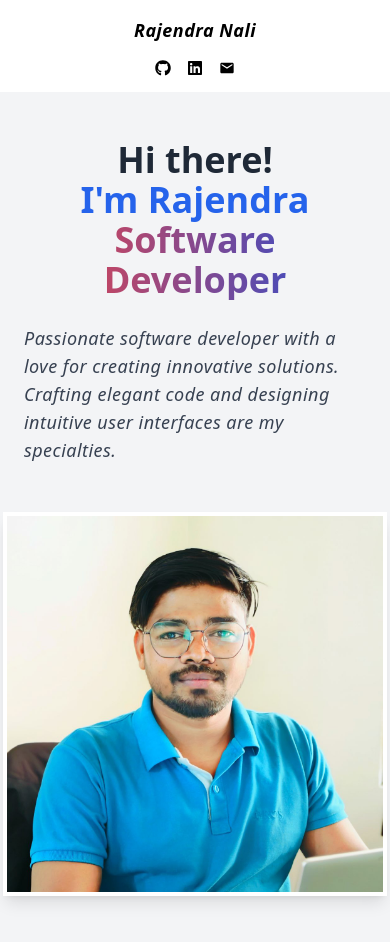
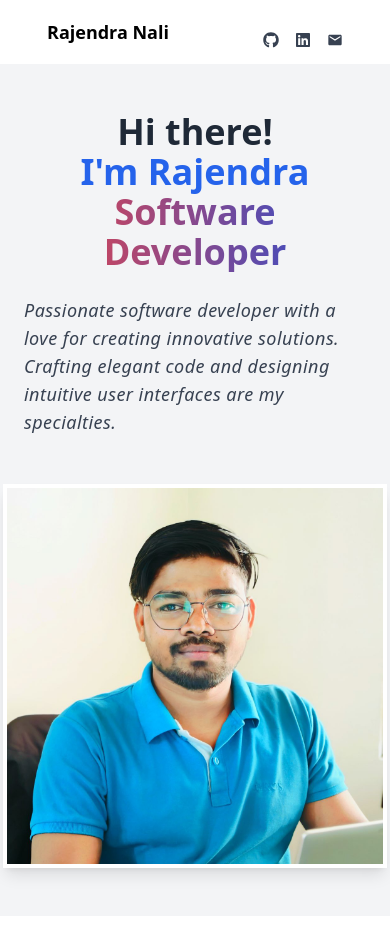
Before and after one commit to rajendranali/portfolioupdate, a React (Create React App) app: page / in a window 390 px wide. After the commit the page ends 916 px from the top, so only its background shows below. Built offline with nearby package versions, Linux system fonts and the light colour scheme.

Commit message:
responsive

```diff
--- a/src/Router/NavBar.jsx
+++ b/src/Router/NavBar.jsx
@@ -1,39 +1,61 @@
 import React from "react";
 import { Link } from "react-router-dom";
-import { FaGithub } from "react-icons/fa";
-import { FaLinkedin } from "react-icons/fa";
+import { FaGithub, FaLinkedin } from "react-icons/fa";
 import { MdEmail } from "react-icons/md";
 
 const NavBar = () => {
   return (
-    <nav className="text-black px-4 md:px-20 ">
-      <div className="container mx-auto flex flex-col md:flex-row justify-between items-center py-4">
+    <nav className="text-black">
+      <div className="container mx-auto flex justify-around items-center py-4">
         <div className="flex items-center">
-          <h1 className="text-lg font-bold italic tracking-wide">Rajendra Nali</h1>
-          <ul className="md:ml-8 flex space-x-4 hidden md:flex">
+          <h1 className="text-lg font-bold">Rajendra Nali</h1>
+          <ul className="hidden md:flex space-x-4 ml-8">
             <li>
-              <Link to="/" className="hover:text-gray-400">About</Link>
+              <Link to="/" className="hover:text-gray-400">
+                About
+              </Link>
             </li>
             <li>
-              <Link to="/experience" className="hover:text-gray-400">Experience</Link>
+              <Link to="/experience" className="hover:text-gray-400">
+                Experience
+              </Link>
             </li>
             <li>
-              <Link to="/projects" className="hover:text-gray-400">Projects</Link>
+              <Link to="/projects" className="hover:text-gray-400">
+                Projects
+              </Link>
             </li>
           </ul>
         </div>
         <div className="mt-4 md:mt-0">
           <ul className="flex space-x-4">
             <li>
-              <Link to="/github" className="hover:text-gray-400">
-                <FaGithub/>
-              </Link>
+              <a
+                href="https://github.com/rajendranali"
+                target="_blank"
+                rel="noopener noreferrer"
+                className="hover:text-gray-400"
+              >
+                <FaGithub className="text-gray-700" />
+              </a>
             </li>
             <li>
-              <Link to="/linkedin" className="hover:text-gray-400"><FaLinkedin /></Link>
+              <a
+                href="https://www.linkedin.com/in/rajendra-nali-760762170/"
+                target="_blank"
+                rel="noopener noreferrer"
+                className="hover:text-gray-400"
+              >
+                <FaLinkedin className="text-gray-700" />
+              </a>
             </li>
             <li>
-              <Link to="/email" className="hover:text-gray-400"><MdEmail /></Link>
+              <a
+                href="mailto:rajendranali.dakshana17@gmail.com"
+                className="hover:text-gray-400"
+              >
+                <MdEmail className="text-gray-700" />
+              </a>
             </li>
           </ul>
         </div>
```
